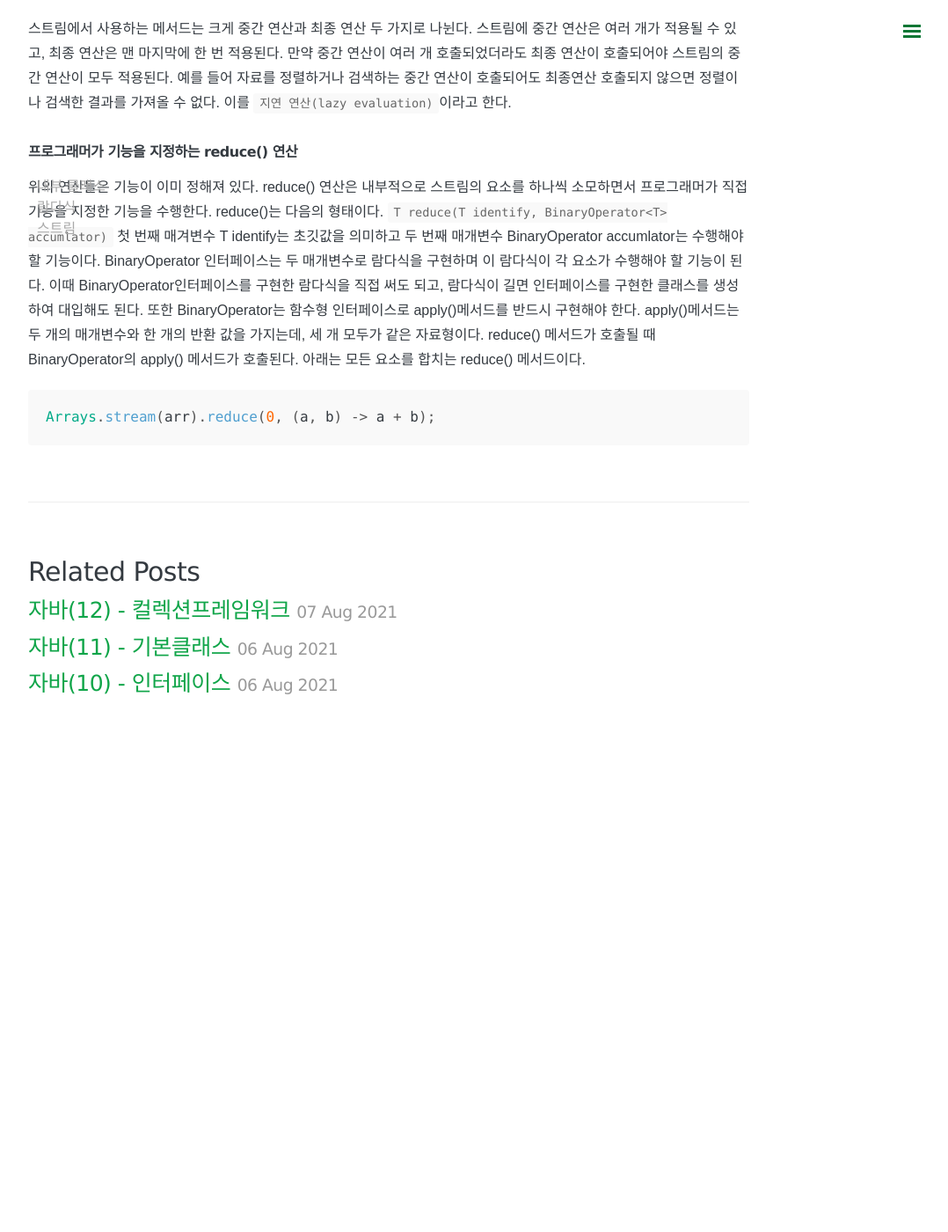
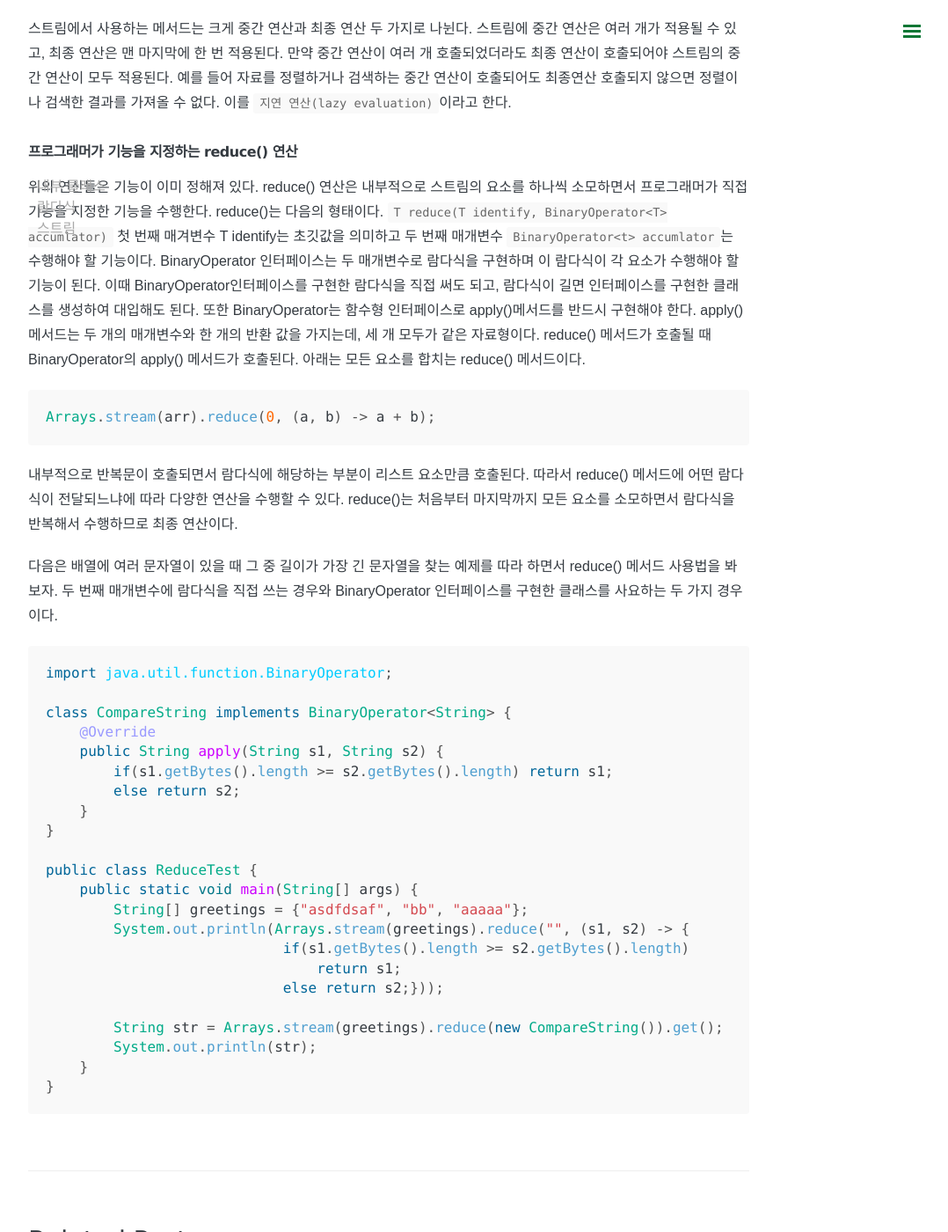
Before and after one commit to somefood/somefood.github.io, a Jekyll site: the page built from _posts/java/2021-08-10-자바13-내부클래스-람다식-스트림.md, in a window 1280 px wide and 1400 px high, scrolled down 13603 px. Shown: the whole window at 88% size, without its empty margins (198-1276 px from the left). Built offline with Jekyll 4.4.1, drawn with Linux system fonts in a browser that asks for light colours; nearby versions of some CDN libraries; our own code applies the rules of GitHub Pages for plain Markdown files; comment, search, counter and statistics services are not loaded; before the commit the page ends 14455 px from its top, so only the background shows below that.

Commit message:
Update 2021-08-10-자바13-내부클래스-람다식-스트림.md

````diff
--- a/_posts/java/2021-08-10-자바13-내부클래스-람다식-스트림.md
+++ b/_posts/java/2021-08-10-자바13-내부클래스-람다식-스트림.md
@@ -523,8 +523,37 @@ stream2에서 중간 연산자로 sorted() 메서드를 호출했는데, 이는
 ### 프로그래머가 기능을 지정하는 reduce() 연산
 
 위의 연산들은 기능이 이미 정해져 있다. reduce() 연산은 내부적으로 스트림의 요소를 하나씩 소모하면서 프로그래머가 직접 기능을 지정한 기능을 수행한다.
-reduce()는 다음의 형태이다. `T reduce(T identify, BinaryOperator<T> accumlator)` 첫 번째 매겨변수 T identify는 초깃값을 의미하고 두 번째 매개변수 BinaryOperator<t> accumlator는 수행해야 할 기능이다. BinaryOperator 인터페이스는 두 매개변수로 람다식을 구현하며 이 람다식이 각 요소가 수행해야 할 기능이 된다. 이때 BinaryOperator인터페이스를 구현한 람다식을 직접 써도 되고, 람다식이 길면 인터페이스를 구현한 클래스를 생성하여 대입해도 된다. 또한 BinaryOperator는 함수형 인터페이스로 apply()메서드를 반드시 구현해야 한다. apply()메서드는 두 개의 매개변수와 한 개의 반환 값을 가지는데, 세 개 모두가 같은 자료형이다. reduce() 메서드가 호출될 때 BinaryOperator의 apply() 메서드가 호출된다. 아래는 모든 요소를 합치는 reduce() 메서드이다.
+reduce()는 다음의 형태이다. `T reduce(T identify, BinaryOperator<T> accumlator)` 첫 번째 매겨변수 T identify는 초깃값을 의미하고 두 번째 매개변수 `BinaryOperator<t> accumlator`는 수행해야 할 기능이다. BinaryOperator 인터페이스는 두 매개변수로 람다식을 구현하며 이 람다식이 각 요소가 수행해야 할 기능이 된다. 이때 BinaryOperator인터페이스를 구현한 람다식을 직접 써도 되고, 람다식이 길면 인터페이스를 구현한 클래스를 생성하여 대입해도 된다. 또한 BinaryOperator는 함수형 인터페이스로 apply()메서드를 반드시 구현해야 한다. apply()메서드는 두 개의 매개변수와 한 개의 반환 값을 가지는데, 세 개 모두가 같은 자료형이다. reduce() 메서드가 호출될 때 BinaryOperator의 apply() 메서드가 호출된다. 아래는 모든 요소를 합치는 reduce() 메서드이다.
 
 ```java
 Arrays.stream(arr).reduce(0, (a, b) -> a + b);
 ```
+
+내부적으로 반복문이 호출되면서 람다식에 해당하는 부분이 리스트 요소만큼 호출된다. 따라서 reduce() 메서드에 어떤 람다식이 전달되느냐에 따라 다양한 연산을 수행할 수 있다. reduce()는 처음부터 마지막까지 모든 요소를 소모하면서 람다식을 반복해서 수행하므로 최종 연산이다.
+
+다음은 배열에 여러 문자열이 있을 때 그 중 길이가 가장 긴 문자열을 찾는 예제를 따라 하면서 reduce() 메서드 사용법을 봐보자. 두 번째 매개변수에 람다식을 직접 쓰는 경우와 BinaryOperator 인터페이스를 구현한 클래스를 사요하는 두 가지 경우이다.
+
+```java
+import java.util.function.BinaryOperator;
+
+class CompareString implements BinaryOperator<String> {
+    @Override
+    public String apply(String s1, String s2) {
+        if(s1.getBytes().length >= s2.getBytes().length) return s1;
+        else return s2;
+    }
+}
+
+public class ReduceTest {
+    public static void main(String[] args) {
+        String[] greetings = {"asdfdsaf", "bb", "aaaaa"};
+        System.out.println(Arrays.stream(greetings).reduce("", (s1, s2) -> {
+                            if(s1.getBytes().length >= s2.getBytes().length)
+                                return s1;
+                            else return s2;}));
+
+        String str = Arrays.stream(greetings).reduce(new CompareString()).get();
+        System.out.println(str);
+    }
+}
+```
````
